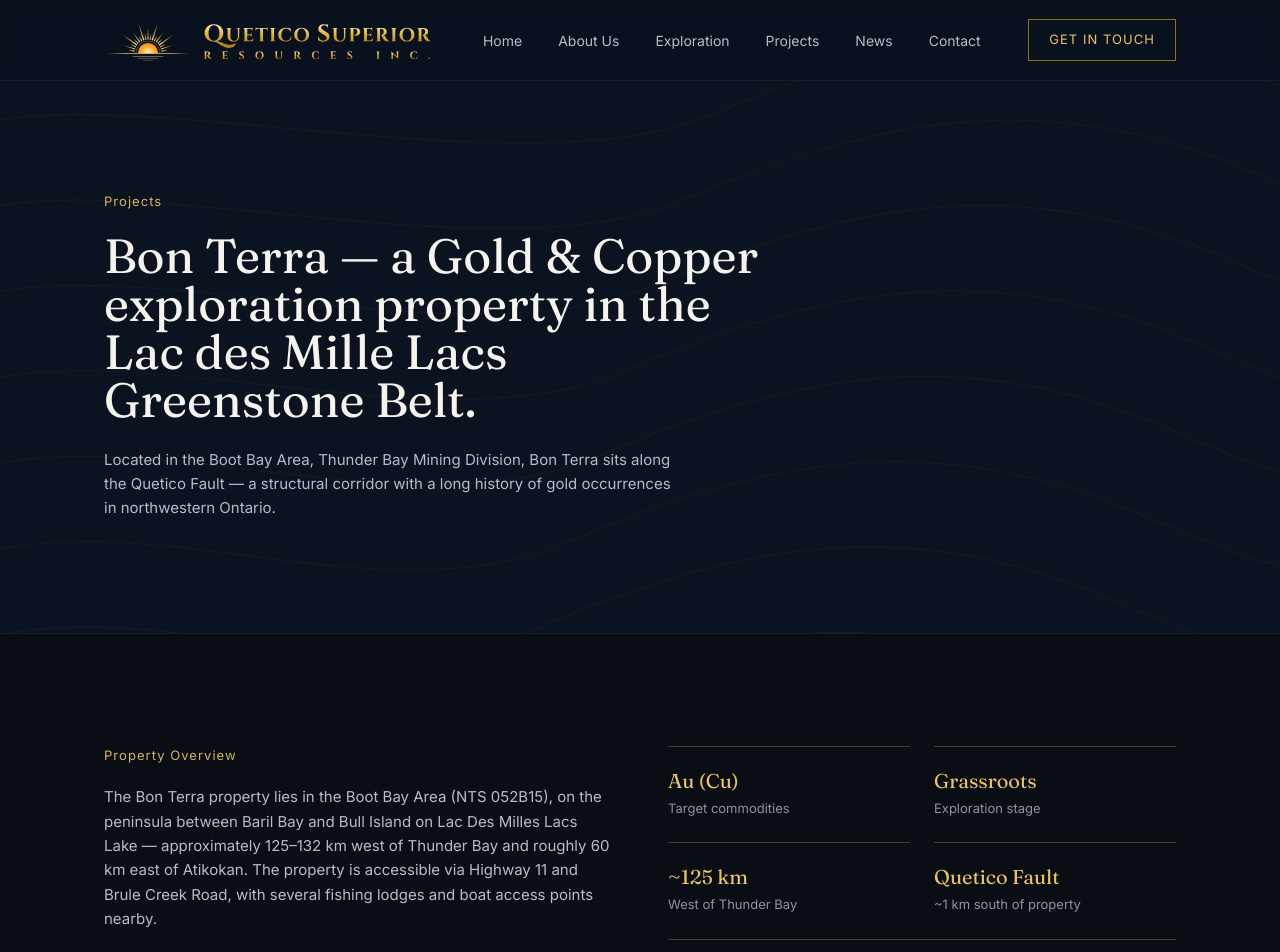
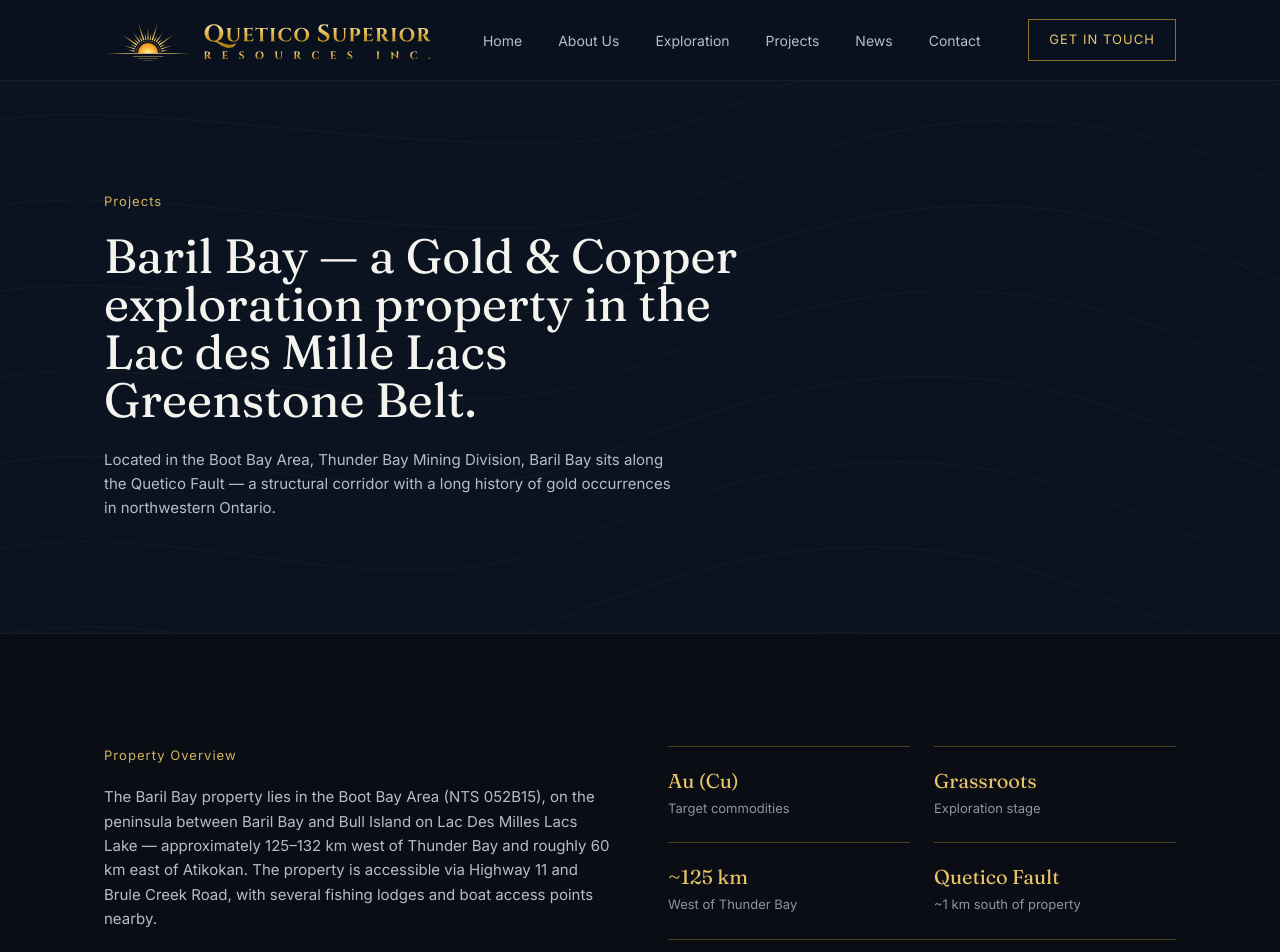
Before and after one commit to sadafmashorihyd-cmd/quetico-superior-resources, a Next.js app: page /projects in a window 1280 px wide. Shown: the top 952 px of the page. Built offline with nearby package versions, Linux system fonts and the light colour scheme.

Commit message:
Rename project from Bon Terra to Baril Bay

```diff
--- a/app/projects/page.tsx
+++ b/app/projects/page.tsx
@@ -5,7 +5,7 @@
 export const metadata: Metadata = {
   title: "Projects",
   description:
-    "The Bon Terra gold and copper exploration property, Boot Bay Area, Thunder Bay Mining Division, Ontario — held by Quetico Superior Resources Inc.",
+    "The Baril Bay gold and copper exploration property, Boot Bay Area, Thunder Bay Mining Division, Ontario — held by Quetico Superior Resources Inc.",
 };
 
 const RESULTS_2025 = [
@@ -25,7 +25,7 @@
 ];
 
 const GALLERY = [
-  { src: "/projects/bon-terra-location-map.png", caption: "Provincial location — Bon Terra property, northwestern Ontario", tall: false },
+  { src: "/projects/bon-terra-location-map.png", caption: "Provincial location — Baril Bay property, northwestern Ontario", tall: false },
   { src: "/projects/bon-terra-regional-map.png", caption: "Regional access map, Boot Bay Area near Kashabowie", tall: false },
   { src: "/projects/bon-terra-geology-map.png", caption: "Property geology, structure and claim outline", tall: false },
   { src: "/projects/bon-terra-sample-map.png", caption: "2025 grab sample results by location", tall: false },
@@ -39,8 +39,8 @@
     <>
       <PageHeader
         eyebrow="Projects"
-        title="Bon Terra — a Gold & Copper exploration property in the Lac des Mille Lacs Greenstone Belt."
-        intro="Located in the Boot Bay Area, Thunder Bay Mining Division, Bon Terra sits along the Quetico Fault — a structural corridor with a long history of gold occurrences in northwestern Ontario."
+        title="Baril Bay — a Gold & Copper exploration property in the Lac des Mille Lacs Greenstone Belt."
+        intro="Located in the Boot Bay Area, Thunder Bay Mining Division, Baril Bay sits along the Quetico Fault — a structural corridor with a long history of gold occurrences in northwestern Ontario."
       />
 
       {/* Overview */}
@@ -50,7 +50,7 @@
             <p className="label-strata mb-5">Property Overview</p>
             <div className="space-y-5 text-[15px] leading-relaxed text-slate-light">
               <p>
-                The Bon Terra property lies in the Boot Bay Area (NTS 052B15),
+                The Baril Bay property lies in the Boot Bay Area (NTS 052B15),
                 on the peninsula between Baril Bay and Bull Island on Lac Des
                 Milles Lacs Lake — approximately 125–132 km west of Thunder
                 Bay and roughly 60 km east of Atikokan. The property is
@@ -200,8 +200,9 @@
             {GALLERY.map((item) => (
               <figure
                 key={item.src}
-                className={`relative overflow-hidden border border-white/5 bg-ink-900 ${item.tall ? "row-span-2 aspect-[3/4]" : "aspect-[4/3]"
-                  }`}
+                className={`relative overflow-hidden border border-white/5 bg-ink-900 ${
+                  item.tall ? "row-span-2 aspect-[3/4]" : "aspect-[4/3]"
+                }`}
               >
                 <Image
                   src={item.src}
```
